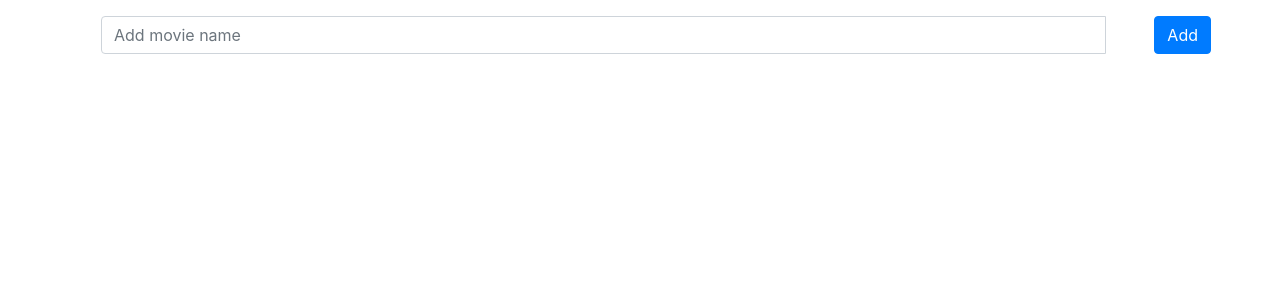
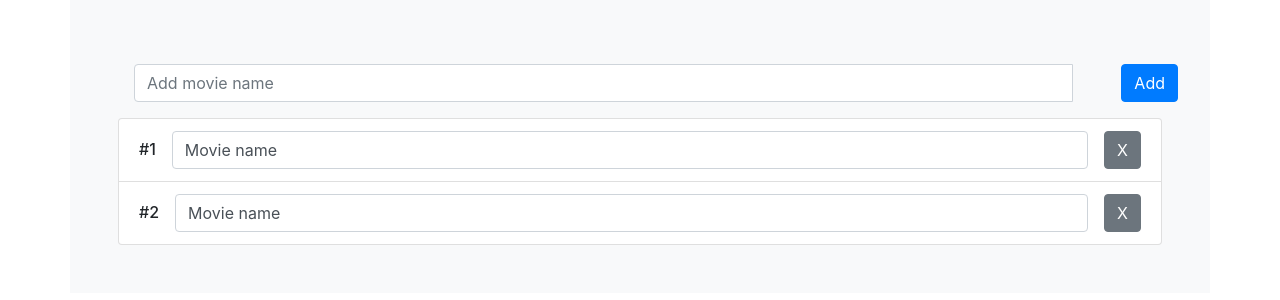
Before and after one commit to KadyrPoyraz228337/lesson59, a React (Create React App) app: page / in a window 1280 px wide. Shown: the top 300 px of the page. Built offline with nearby package versions, Linux system fonts and the light colour scheme.

Commit message:
Добавил компонент LisItem

```diff
--- a/src/App.js
+++ b/src/App.js
@@ -1,8 +1,8 @@
 import React, {Component} from 'react';
 import nanoid from 'nanoid';
 import Container from "reactstrap/es/Container";
+import List from "./components/List/list";
 
-import List from "./components/List/list";
 import Form from "./components/Form/form";
 import 'bootstrap/dist/css/bootstrap.min.css';
 
@@ -16,9 +16,11 @@ class App extends Component {
     };
     render() {
         return (
-            <Container>
+            <Container className="bg-light p-5">
                 <Form/>
-                <List/>
+                <List
+                    movies={this.state.movies}
+                />
             </Container>
         );
     }
--- /dev/null
+++ b/src/components/List/ListItem/listItem.js
@@ -0,0 +1,24 @@
+import React from 'react';
+import ListGroupItem from "reactstrap/es/ListGroupItem";
+import Button from "reactstrap/es/Button";
+import Input from "reactstrap/es/Input";
+
+const ListItem = (
+    {title, index}
+) => {
+    return (
+        <>
+            <ListGroupItem className='d-flex align-items-center'>
+                <h6 className="my-0">
+                    #{index}
+                </h6>
+                <Input value={title} className='d-inline-block mx-3'/>
+                <Button className="ml-auto">
+                    X
+                </Button>
+            </ListGroupItem>
+        </>
+    );
+};
+
+export default ListItem;
--- a/src/components/List/list.js
+++ b/src/components/List/list.js
@@ -1,11 +1,20 @@
 import React from 'react';
 import './style.css';
 import ListGroup from "reactstrap/es/ListGroup";
+import ListItem from "./ListItem/listItem";
 
-const List = () => {
+const List = (
+    {movies}
+) => {
     return (
         <ListGroup>
-
+            {movies.map((movie, index) => {
+                return <ListItem
+                    key={movie.id}
+                    title={movie.title}
+                    index={index+1}
+                />
+            })}
         </ListGroup>
     );
 };
```
Also changed, not shown: src/components/List/ListItem/style.css (added).
